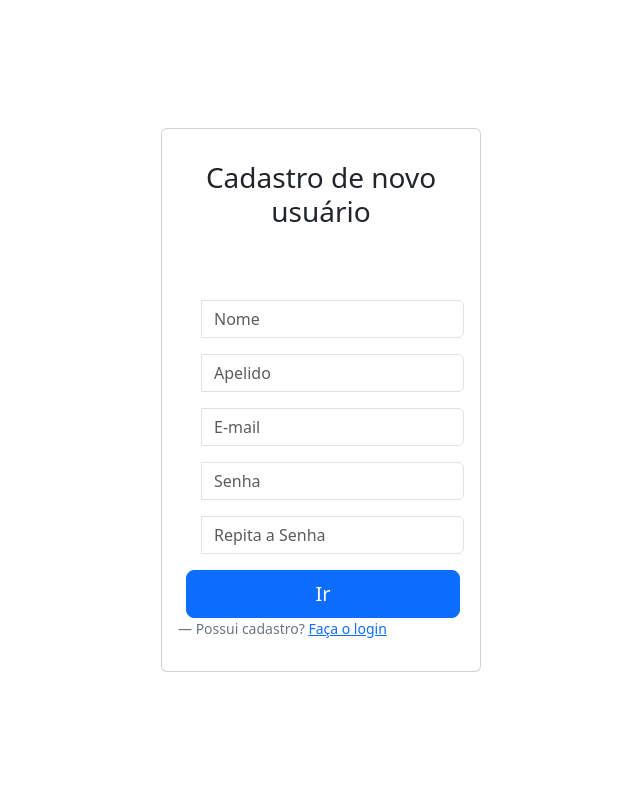
After one commit to luizlimads/python_agilidedos, a Flask app: page /register in a window 1280 px wide. The commit adds this page. Shown: the whole page, without its empty margins (319-959 px from the left). Run offline with Flask 2, Linux system fonts and the light colour scheme; some libraries are stand-ins or nearby versions.

Commit message:
feat: page login and register

```diff
--- /dev/null
+++ b/app/auth.py
@@ -0,0 +1,3 @@
+from functools import wraps
+import jwt
+from flask import request, abort, current_app
--- a/app/main.py
+++ b/app/main.py
@@ -1,21 +1,18 @@
-from flask import Flask, render_template, redirect, request
-from app.util.Bd_Factory import Data_Base
+import os
+from flask import Flask, render_template, redirect, url_for
+from app.routes.users_bp import users_bp
 
 app = Flask(__name__)
+SECRET_KEY = os.environ.get('SECRET_KEY')
+app.config['SECRET_KEY'] = SECRET_KEY
+
+# Registre o Blueprint de rotas de usuários
+app.register_blueprint(users_bp, url_prefix='')
 
 @app.route('/')
 def index():
-    db = Data_Base()
-    res = db.pegar_estado()
-    return render_template('home.html', apelido=res)
+    return redirect(url_for('users.login'))
+    return render_template('home.html', res='aa')
 
-@app.route('/login')
-def login():
-    return render_template('login.html')
-
-@app.route('/verifica', methods=['POST',])
-def verifica():
-    apelido = request.form['apelido']
-    senha = request.form['senha']
-    print(apelido)
-    return redirect('/')
+if __name__ == '__main__':
+    app.run()
--- /dev/null
+++ b/app/routes/users_bp.py
@@ -0,0 +1,25 @@
+from flask import Blueprint, render_template, redirect, request, url_for, flash
+
+users_bp = Blueprint('users', __name__)
+
+@users_bp.route('/login')
+def login():
+    return render_template('login/login.html')
+
+@users_bp.route('/login', methods=['POST'])
+def verifica_login():
+    return redirect(url_for('users.login'))
+
+@users_bp.route('/register')
+def registro():
+    return render_template('login/register.html')
+
+@users_bp.route('/register', methods=['POST'])
+def faz_registro():
+    data = {chave: request.form[chave] for chave in request.form}
+    try:
+        pass
+    except Exception as e:
+        flash("Falha em salvar os dados")
+        print("Houve um erro:", e)
+    return redirect(url_for('users.login'))
--- a/app/templates/_base.html
+++ b/app/templates/_base.html
@@ -6,7 +6,7 @@
     <script src="https://code.jquery.com/jquery-3.3.1.slim.min.js" integrity="sha384-q8i/X+965DzO0rT7abK41JStQIAqVgRVzpbzo5smXKp4YfRvH+8abtTE1Pi6jizo" crossorigin="anonymous"></script>
     <script src="https://cdnjs.cloudflare.com/ajax/libs/popper.js/1.14.3/umd/popper.min.js" integrity="sha384-ZMP7rVo3mIykV+2+9J3UJ46jBk0WLaUAdn689aCwoqbBJiSnjAK/l8WvCWPIPm49" crossorigin="anonymous"></script>
     <link rel="stylesheet" href="https://stackpath.bootstrapcdn.com/bootstrap/4.1.3/css/bootstrap.min.css" integrity="sha384-MCw98/SFnGE8fJT3GXwEOngsV7Zt27NXFoaoApmYm81iuXoPkFOJwJ8ERdknLPMO" crossorigin="anonymous">
-    <script src="https://stackpath.bootstrapcdn.com/bootstrap/4.1.3/js/bootstrap.min.js" integrity="sha384-ChfqqxuZUCnJSK3+MXmPNIyE6ZbWh2IMqE241rYiqJxyMiZ6OW/JmZQ5stwEULTy" crossorigin="anonymous"></script>
+    <link href="https://cdn.jsdelivr.net/npm/bootstrap@5.3.0/dist/css/bootstrap.min.css" rel="stylesheet" integrity="sha384-9ndCyUaIbzAi2FUVXJi0CjmCapSmO7SnpJef0486qhLnuZ2cdeRhO02iuK6FUUVM" crossorigin="anonymous">
     <title>Agilidedos</title>
 </head>
 <body>
--- a/app/templates/home.html
+++ b/app/templates/home.html
@@ -1,4 +1,4 @@
 {% extends '_base.html' %}
 {% block content %}
-<p  class="h1">{{apelido}}</p>
+<p  class="h1">{{res}}</p>
 {% endblock %}
--- a/app/templates/login.html
+++ b/app/templates/login/login.html
@@ -4,7 +4,7 @@
         <div class="m-0 p-0 pt-3 card w-25">
             <h3 class="text-center p-3 pb-5">Entrar</h3>
             <div class="card-body">
-                <form action="/verifica" method="POST">
+                <form action="{{ url_for('users.verifica_login') }}" method="POST">
                     <div class="login form-group">
                         <div class="input-group">
                             <span class="input-group-addon pl-2 pr-3"><i class="fa fa-user"></i></span>
@@ -21,7 +21,7 @@
                         <button type="submit" class="btn btn-primary btn-block btn-lg">Ir</button>
                     </div>
                   </form>
-                  <footer class="blockquote-footer">Sem cadastro? <a href="" data-toggle="modal" data-target="#exampleModal">Cadastre-se</a></footer>
+                  <footer class="blockquote-footer">Sem cadastro? <a href="{{ url_for('users.registro') }}">Cadastre-se</a></footer>
             </div>
         </div>
     </div>
--- /dev/null
+++ b/app/templates/login/register.html
@@ -0,0 +1,46 @@
+{% extends '_base.html' %}
+{% block content %}
+    <div class="m-0 p-0 vh-100 d-flex align-items-center justify-content-center">
+        <div class="m-0 p-0 pt-3 card w-25">
+            <h3 class="text-center p-3 pb-5">Cadastro de novo usuário</h3>
+            <div class="card-body">
+                <form action="{{ url_for('users.faz_registro') }}" method="POST">
+                    <div class="login form-group">
+                        <div class="input-group">
+                            <span class="input-group-addon pl-2 pr-3"><i class="bi bi-8-circle-fill"></i></span>
+                            <input type="text" class="form-control" name="nome" placeholder="Nome" required="required">
+                        </div>
+                    </div>
+                    <div class="login form-group">
+                        <div class="input-group">
+                            <span class="input-group-addon pl-2 pr-3"><i class="fa fa-user"></i></span>
+                            <input type="text" class="form-control" name="apelido" placeholder="Apelido" required="required">
+                        </div>
+                    </div>
+                    <div class="login form-group">
+                        <div class="input-group">
+                            <span class="input-group-addon pl-2 pr-3"><i class="fa fa-user"></i></span>
+                            <input type="email" class="form-control" name="email" placeholder="E-mail" required="required">
+                        </div>
+                    </div>
+                    <div class="form-group">
+                        <div class="input-group">
+                            <span class="input-group-addon pl-2 pr-3"><i class="fa fa-lock"></i></span>
+                            <input type="password" class="form-control" name="senha" placeholder="Senha" required="required">
+                        </div>
+                    </div>
+                    <div class="form-group">
+                        <div class="input-group">
+                            <span class="input-group-addon pl-2 pr-3"><i class="fa fa-lock"></i></span>
+                            <input type="password" class="form-control" name="repetir_senha" placeholder="Repita a Senha" required="required">
+                        </div>
+                    </div>
+                    <div class="form-group pl-2 pr-1">
+                        <button type="submit" class="btn btn-primary btn-block btn-lg">Ir</button>
+                    </div>
+                  </form>
+                  <footer class="blockquote-footer">Possui cadastro? <a href="{{ url_for('users.login') }}">Faça o login</a></footer>
+            </div>
+        </div>
+    </div>
+{% endblock %}
```
Also changed, not shown: app/util/Bd_Factory.py (deleted, +0 -37 lines), app/util/Db_Config.py (added, +29 -0 lines), app/models.py (added), app/service/User_Controller.py (added).
